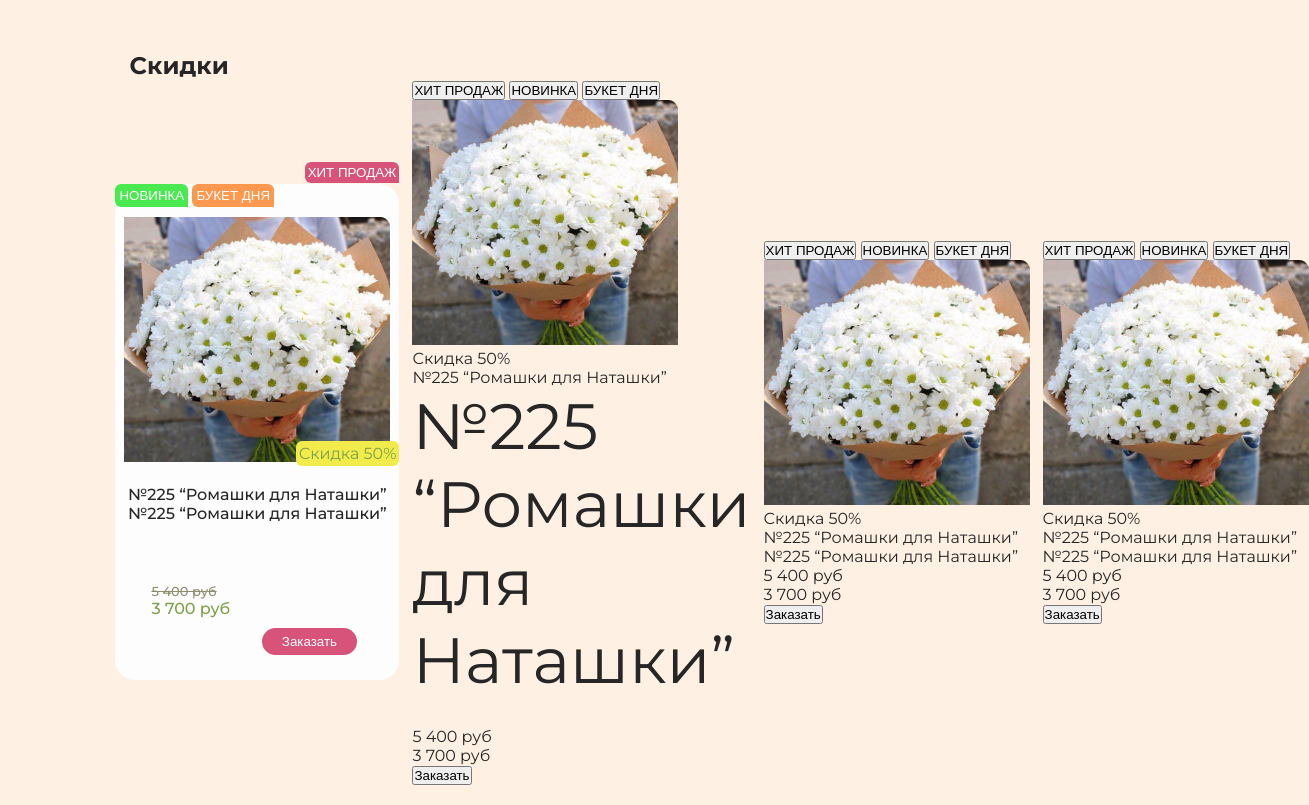
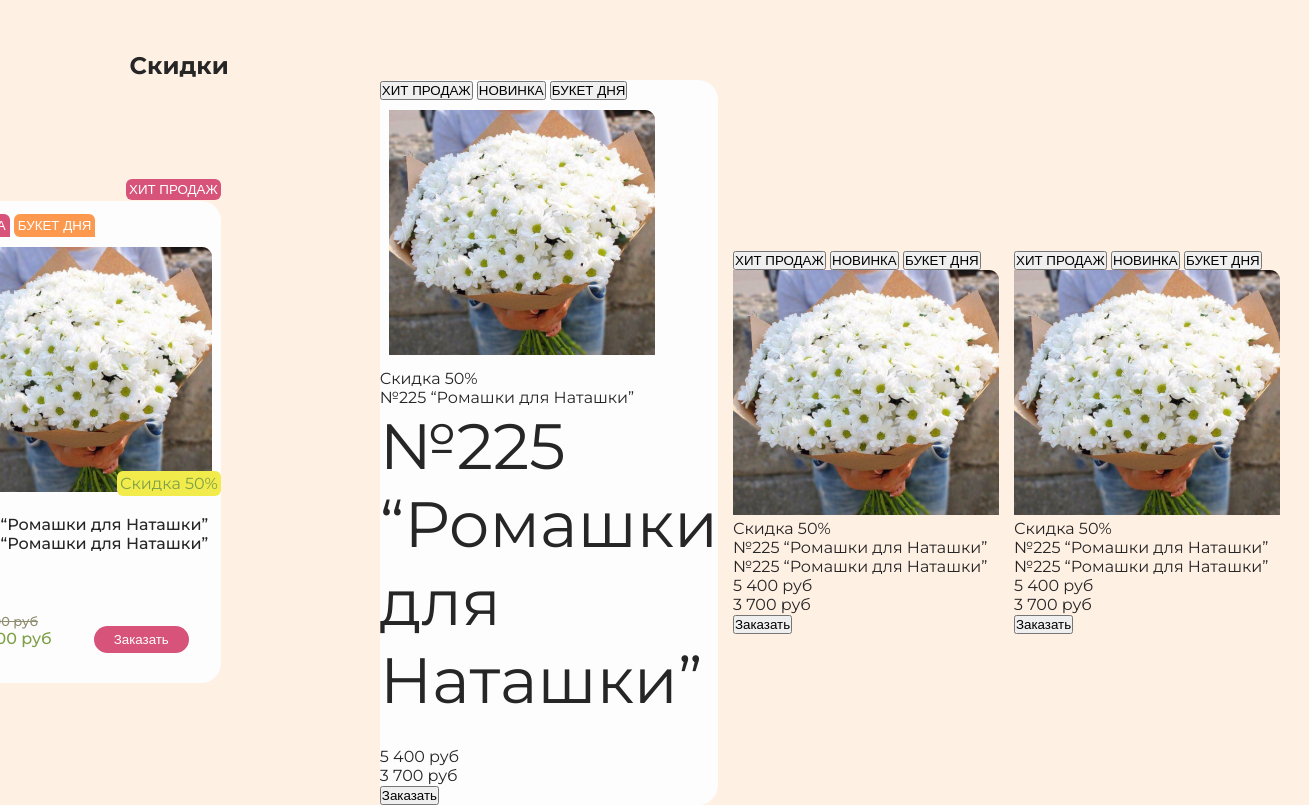
Before and after one commit to vitalia-kokhanova/group86_1_JS_project, a website built with Vite: page index.html in a window 1280 px wide. Shown: the part 3068-3873 px from the top of the page, 1309 px wide, since content can reach past the window. Built offline with nearby package versions, Linux system fonts and the light colour scheme; some packages are replaced by stand-ins of ours; files whose address does not match are found by name; a web font is replaced by a local one.

Commit message:
add new styles

```diff
--- a/index.html
+++ b/index.html
@@ -57,7 +57,7 @@
 							<button id="secondBuyBtn">ХИТ ПРОДАЖ</button>
 							<button id="newsBtn">НОВИНКА</button>
 							<button id="secondbucketBtn">БУКЕТ ДНЯ</button>
-							<img src="./assets/images/Ромашки для наташки.png" alt="secondFlower">
+							<img src="./assets/images/Ромашки для наташки.png" alt="secondFlower" class="main__sec__img">
 								<div class="main__second__discount">Скидка 50%</div>
 							<div class="main__card__title">
 								<div class="main__first__title">№225 “Ромашки для Наташки” </div>
--- a/src/pages/home/homePage.scss
+++ b/src/pages/home/homePage.scss
@@ -46,10 +46,6 @@
     }
     .header__icon__images{
         @include flexStyle;
-        align-items: center;
-        justify-content: flex-end;
-        gap: 15px;
-        margin-left: 135px;
     }
     .main__content{
         background: url('/assets/images/image.png');
@@ -113,20 +109,15 @@
 @include flexStyle;
 }
 .main__card{
-    @include cardDesign;
+@include cardDesign;
 }
 .main__img{
    @include imgDesign;
 }
 
 #mainsalesBtn{
-    color: $white-text-color;
-    background-color: $slider-dash-on-color;
     @include btnStyles;
     @include btntransform;
-    margin-top: 1em;
-    border-radius:  6px 6px 0px;
-    cursor: pointer;
 }
 #newBtn{
 background-color: $new-badge-color;
@@ -162,16 +153,13 @@
 }
 .main__second__title{
 @include textwrap;
-font-size:$new-medium-text;
-font-family: $main-font-family;
-font-weight: 500;
 }
 .main__card-price{
     display: flex;
     align-items: center;
     flex-direction: column;
-    // white-space: nowrap;
     justify-content: flex-start;
+    position: relative;
 }
 // 5400
 .main__first__price{
@@ -191,9 +179,15 @@
     border-radius: 2em;
     cursor: pointer;
     align-self: center;
-    margin-left: 120px;
-    margin-top: 10px;
-    margin-bottom: 25px;
-    margin-right: 16px;
-    align-self: center;
+    position: absolute;
+    margin-left: 110px;
+    top: 40px;
+    bottom: 2px;
+    right: 16px;
 }
+.main__second__card{
+    @include cardDesign;
+}
+.main__sec__img{
+    @include imgDesign;
+}
--- a/src/pages/home/mixin.scss
+++ b/src/pages/home/mixin.scss
@@ -5,6 +5,10 @@
     flex-direction: row;
     align-items: center;
     gap: 13px;
+    align-items: center;
+    justify-content: flex-end;
+    gap: 15px;
+    margin-left: 135px;
 }
 @mixin cardDesign{
     background-color: $card-color;
@@ -12,7 +16,7 @@
     margin-left: 144px;
     position: relative;
     cursor: pointer;
-    max-width: 284px;
+    max-width: 400px;
 }
 @mixin imgDesign{
     margin: 10px 9px;
@@ -22,6 +26,11 @@
     outline: none;
     border-radius: 15px;
     padding: 4px;
+    margin-top: 1em;
+    border-radius:  6px 6px 0px;
+    cursor: pointer;
+    color: $white-text-color;
+    background-color: $slider-dash-on-color;
 }
 @mixin btntransform{
     transform: translateY(-35px);
@@ -41,6 +50,9 @@
 justify-content: center;
 align-items: center;
 white-space: nowrap;
+font-size:$new-medium-text;
+font-family: $main-font-family;
+font-weight: 500;
 }
 
 @mixin firstPrice{
@@ -64,6 +76,7 @@
 font-weight: 500;
 align-self: flex-start;
 margin-left: 36px;
+margin-bottom: 35px;
 }
 #addBtn{
     background-color: $slider-dash-on-color;
```
